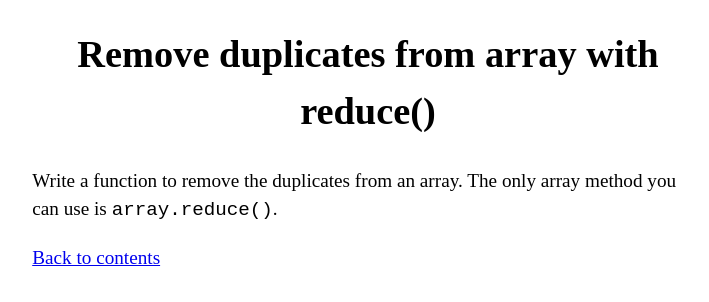
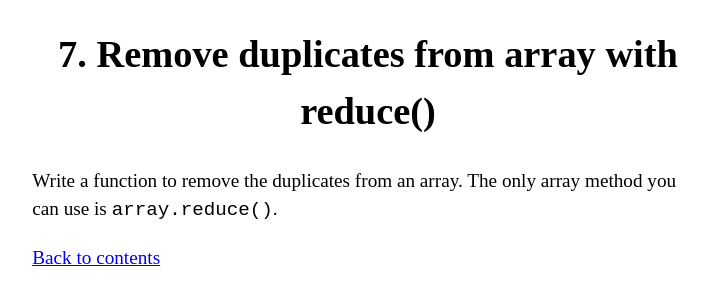
Before and after one commit to caffeinated-pixels/js-interview-questions, a plain HTML site: page challenge7/index.html in a window 1280 px wide. Shown: the whole page, without its empty margins (272-981 px from the left). Drawn offline with Linux system fonts and the light colour scheme.

Commit message:
Fix missing number in titles

```diff
--- a/challenge7/index.html
+++ b/challenge7/index.html
@@ -4,12 +4,12 @@
     <meta charset="UTF-8" />
     <meta http-equiv="X-UA-Compatible" content="IE=edge" />
     <meta name="viewport" content="width=device-width, initial-scale=1.0" />
-    <title>Remove duplicates from array with reduce()</title>
+    <title>7. Remove duplicates from array with reduce()</title>
     <link rel="stylesheet" href="../style.css" />
   </head>
   <body>
     <div class="container">
-      <h1>Remove duplicates from array with reduce()</h1>
+      <h1>7. Remove duplicates from array with reduce()</h1>
       <p>
         Write a function to remove the duplicates from an array. The only array
         method you can use is <code>array.reduce()</code>.
```
